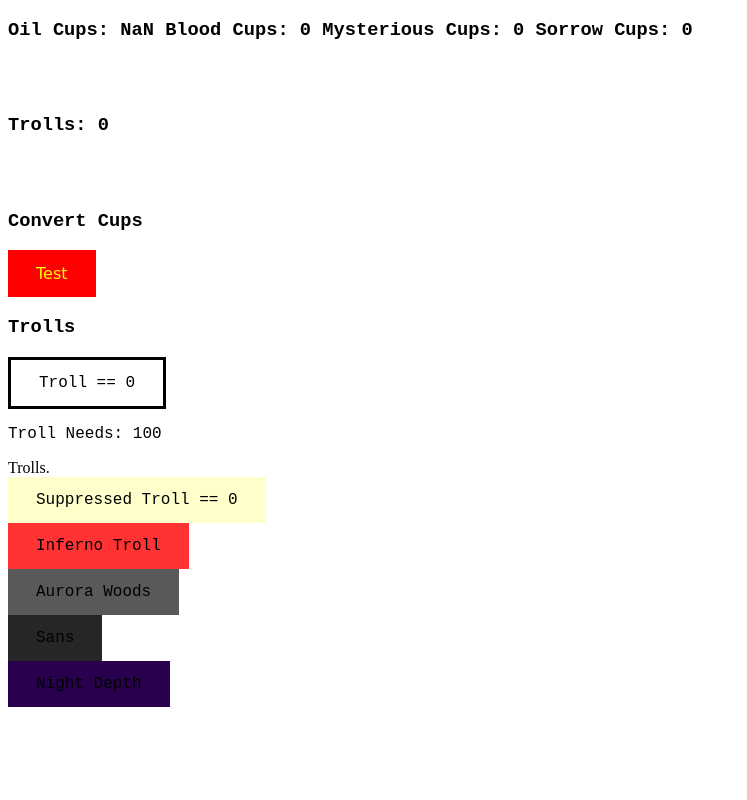
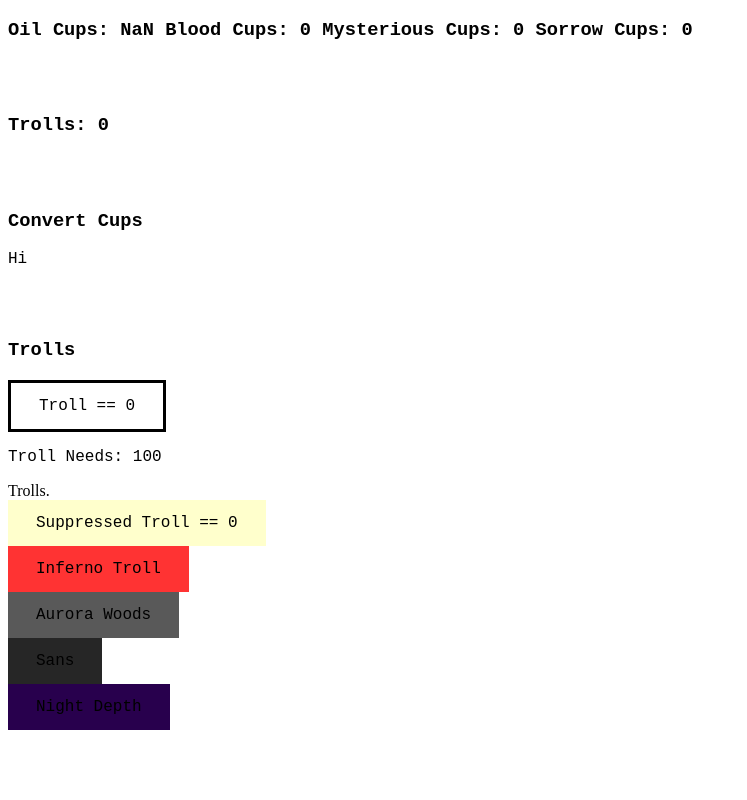
Before and after one commit to MrMegaWatt13/World-Of-Trollge-Incremental, a plain HTML site: page index.html in a window 1280 px wide. Shown: the top 800 px of the page, without its empty margins (0-747 px from the left). Drawn offline with Linux system fonts and the light colour scheme.

Commit message:
Alpha 1.0.0

```diff
--- a/index.html
+++ b/index.html
@@ -4,7 +4,7 @@
     <link rel="stylesheet" type="text/css" href="style.css" />
     <meta charset="UTF-8">
     <meta http-equiv="X-UA-Compatible" content="IE=edge">
-    <meta name="viewport" content="width=device-width, initial-scale=1, maximum-scale=1,user-scalable=0"/>
+    <meta name="viewport" content="width=device-width, initial-scale=1, maximum-scale=1,user-scalable=0">
     <title>World Of Trollge Incremental</title>
 </head>
 <body>
@@ -15,7 +15,8 @@
     <br />
     <br />
     <h3>Convert Cups</h3>
-    <button>Test</button>
+    <p>Hi</p>
+    <br />
     <br />
     <h3>Trolls</h3>
     <button type="TB" class="TB" onclick="getTroll()">Troll == <span id="Troll">0</span></button>
```
